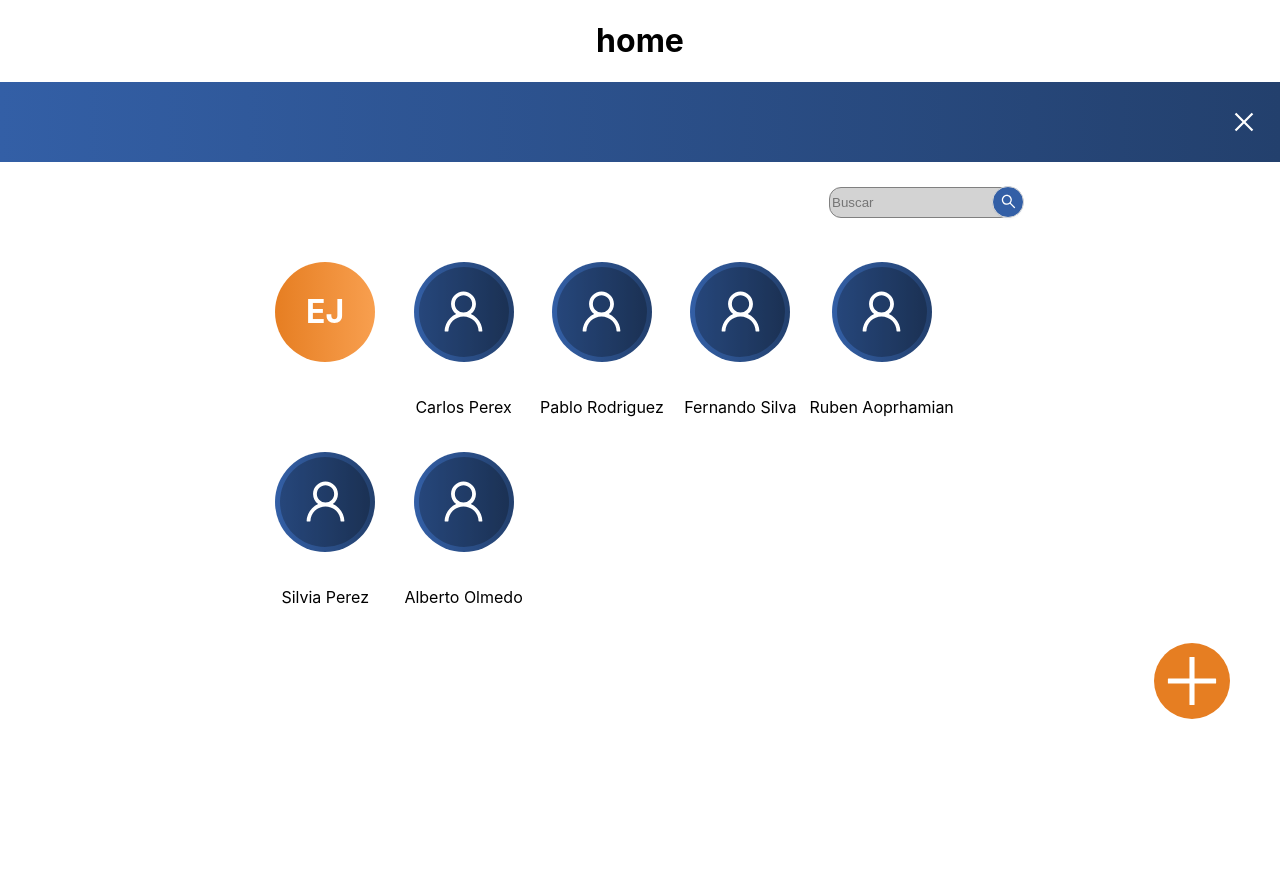
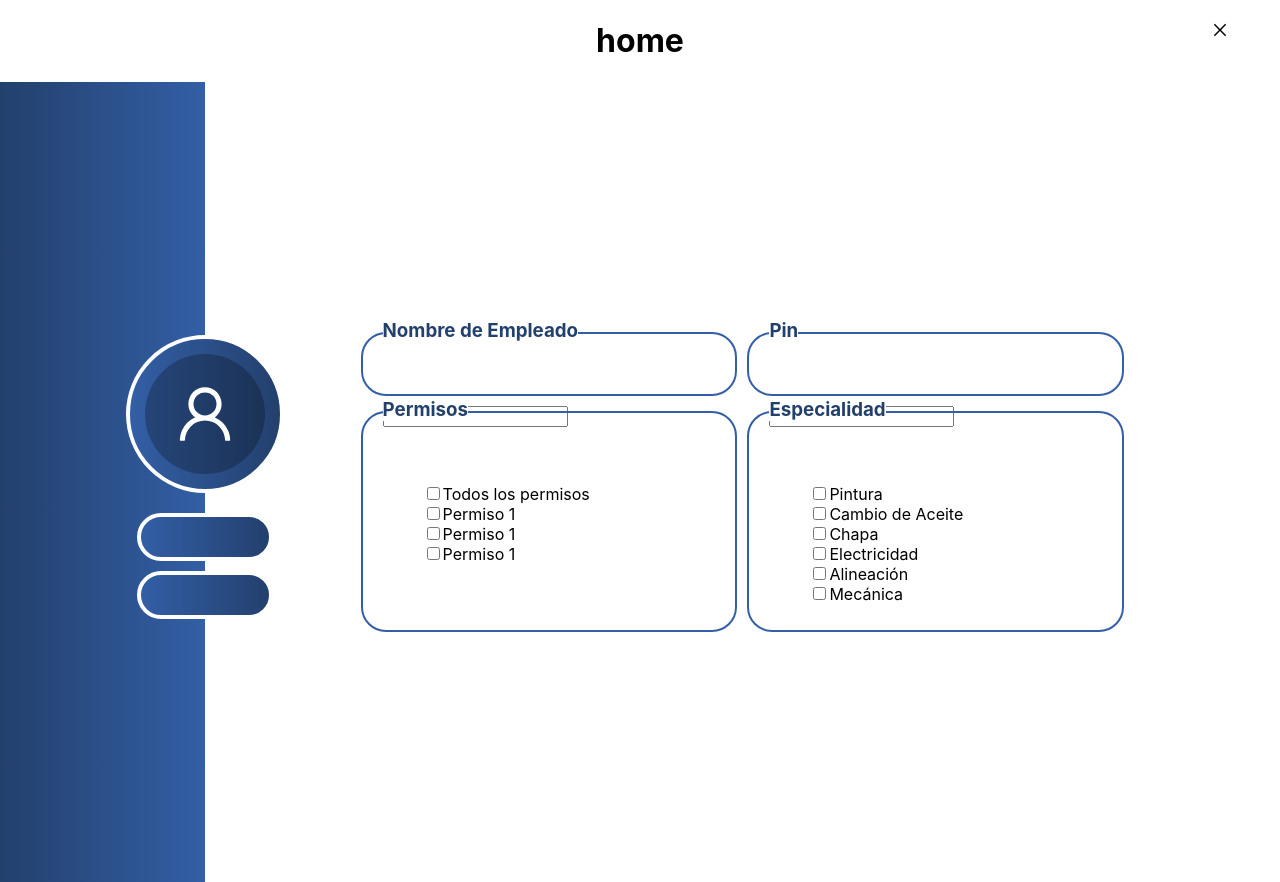
Before and after one commit to CarToFix/CarToFixV2_Frontend, a React (Create React App) app: page / in a window 1280 px wide. Before the commit the page ends 800 px from the top, so only its background shows below. Built offline with nearby package versions, Linux system fonts and the light colour scheme.

Commit message:
se creo vista crear_modficar_empleados

```diff
--- a/src/App.css
+++ b/src/App.css
@@ -36,3 +36,16 @@
     transform: rotate(360deg);
   }
 }
+
+li {
+  list-style: none;
+}
+
+h3 {
+  position: relative;
+  top: -44px;
+  background-color: white;
+  width: fit-content;
+
+  color: #23406D;
+}
--- a/src/App.js
+++ b/src/App.js
@@ -1,7 +1,7 @@
 import React from 'react';
 import './App.css';
-import MenuUsuarios from './views/menu_usuarios';
-
+// import MenuUsuarios from './views/menu_usuarios';
+import CrearModificarEempleado from './views/crear_modificar_empleado';
 
 
 function App() {
@@ -10,7 +10,8 @@ function App() {
       <header >
         <h1>home</h1>
       </header>
-      <MenuUsuarios />
+      <CrearModificarEempleado/>
+      {/* <MenuUsuarios /> */}
     </div>
   );
 }
--- /dev/null
+++ b/src/views/crear_modificar_empleado.jsx
@@ -0,0 +1,242 @@
+import React from 'react'
+import styled from "styled-components";
+import { CloseOutlined, UserOutlined } from '@ant-design/icons';
+import { Avatar } from 'antd';
+
+let permisos = [
+    {
+        nombre: "Todos los permisos",
+        permitido: false,
+    },
+    {
+        nombre: "Permiso 1",
+        permitido: true,
+    },
+    {
+        nombre: "Permiso 1",
+        permitido: false,
+    },
+    {
+        nombre: "Permiso 1",
+        permitido: true,
+    }
+]
+
+let especialidad = [
+    { nombre: "Pintura" },
+    { nombre: "Cambio de Aceite" },
+    { nombre: "Chapa" },
+    { nombre: "Electricidad" },
+    { nombre: "Alineación" },
+    { nombre: "Mecánica" }
+]
+
+export default function CrearModificarEempleado() {
+    return (
+        <>
+            <Container>
+                <Aside>
+                    <div style={{display: 'flex', flexDirection:'column', alignItems: 'center', marginLeft: '16vw'}}>
+
+                    <BigProfilePic>
+
+                        <Avatar size={120} icon={<UserOutlined />} />
+
+                    </BigProfilePic>
+
+                    <BigButton text='Guardar' type='azul' GUARDAR />
+                    <BigButton text='Eliminar' type='rojo' ELIMINAR />
+                    </div>
+                </Aside>
+                <Main>
+                    <header style={{width: '100px', position:'fixed', top: '20px', right: '10px'}}>
+                        <CloseOutlined  style={{color: 'black'}}/>
+                    </header>
+                    <Article>
+                        <form>
+                            <div style={{ display: 'flex', flexDirection: 'row' }}>
+                                <LabelNombre>
+                                    <label>
+                                        <h3>
+                                            Nombre de Empleado
+                                        </h3>
+                                        <input type="text" />
+                                    </label>
+                                </LabelNombre>
+                                <LabelPin>
+                                    <label>
+                                        <h3>
+                                            Pin
+                                        </h3>
+                                        <input type="text" />
+                                    </label>
+                                </LabelPin>
+                            </div>
+
+                            <div style={{ display: 'flex', flexDirection: 'row' }}>
+                                <LabelPermisos>
+                                    <h3>Permisos</h3>
+                                    <ul>
+                                        {
+                                            permisos.map((p, index) => {
+                                                return (
+
+                                                    <li key={index}>
+                                                        <input type="checkbox" id={p.nombre} name={p.nombre} />
+                                                        <label htmlFor={p.nombre}>{p.nombre}</label>
+                                                    </li>
+                                                )
+
+                                            })
+                                        }
+                                    </ul>
+                                </LabelPermisos>
+                                <LabelEspecialidad>
+                                    <h3>Especialidad</h3>
+                                    <ul>
+                                        {
+                                            especialidad.map((e, index) => {
+                                                return (
+                                                    <li key={index}>
+                                                        <input type="checkbox" id={e.nombre} name={e.nombre} />
+                                                        <label htmlFor={e.nombre}>{e.nombre}</label>
+                                                    </li>
+                                                )
+
+                                            })
+                                        }
+                                    </ul>
+                                </LabelEspecialidad>
+
+                            </div>
+
+                        </form>
+                    </Article>
+                </Main>
+            </Container>
+        </>
+
+    )
+}
+
+const Container = styled.div`
+
+display: flex;
+width: 100%;
+flex-direction: row;
+
+
+
+`
+
+const Main = styled.div`
+display: flex;
+width: 100%;
+flex-direction: column;
+flex-wrap: nowrap;
+align-items: center;
+justify-content: center;
+align-content: center;
+
+
+
+`
+
+const Article = styled.div`
+
+display: flex;
+flex-direction: column;
+flex-wrap: nowrap;
+align-items: center;
+justify-content: center;
+align-content: center;
+text-align: start;
+
+
+`
+
+const Aside = styled.div`
+display: flex;
+flex-direction: column;
+  background-image: linear-gradient(to right, #23406D, #335FA6);
+  height: 100vh;
+  width: 16vw;
+justify-content: center;
+
+
+`
+const BigProfilePic = styled.div`
+
+  background-image: linear-gradient(to right, #335FA6, #23406D);
+  border: solid 4px;
+    height: 150px;
+    width: 150px;
+    border-radius: 50%;
+    display: flex;
+    margin-bottom: 20px;
+    font-weight: bold;
+    font-size: xx-large;
+    color : white;
+    flex-direction: column;
+    justify-content: center;
+    align-items: center;
+
+`
+
+const BigButton = styled.div`
+
+border: 4px solid white;
+border-radius: 30px;
+background-image: linear-gradient(to right, #335FA6, #23406D);
+height: 5vh;
+width: 10vw;
+margin-bottom: 10px;
+
+`
+
+const LabelNombre = styled.div`
+
+border: solid 2px #335FA6;
+width: 26vw;
+  height: 5vh;
+padding: 10px 20px;
+border-radius: 25px;
+margin: 5px;
+margin-bottom: 10px
+
+
+`
+
+
+
+const LabelPin = styled.div`
+
+border: solid 2px #335FA6;
+width: 26vw;
+  height: 5vh;
+padding: 10px 20px;
+border-radius: 25px;
+margin: 5px;
+margin-bottom: 10px
+
+`
+const LabelPermisos = styled.div`
+
+border: solid 2px #335FA6;
+width: 26vw;
+padding: 10px 20px;
+border-radius: 25px;
+list-style: none;
+margin: 5px;
+
+`
+const LabelEspecialidad = styled.div`
+
+border: solid 2px #335FA6;
+width: 26vw;
+padding: 10px 20px;
+border-radius: 25px;
+list-style: none;
+margin: 5px;
+
+`
--- a/src/views/menu_usuarios.jsx
+++ b/src/views/menu_usuarios.jsx
@@ -2,8 +2,8 @@ import React from 'react';
 import styled from "styled-components";
 import { CloseOutlined, SearchOutlined, PlusOutlined } from '@ant-design/icons';
 import { Button } from "antd";
-import ProfileIcon from '../components/profile_icon';
-import UserProfileIcon from '../components/user_profile_icon';
+import ProfileIcon from '../components/menu_usuarios/profile_icon';
+import UserProfileIcon from '../components/menu_usuarios/user_profile_icon';
 
 let userGiven = { name: "El Jefe" };
 let employersGiven = [
```
Also changed, not shown: src/components/menu_usuarios/profile_icon.jsx (renamed from src/components/profile_icon.jsx), src/components/menu_usuarios/user_profile_icon.jsx (renamed from src/components/user_profile_icon.jsx).
